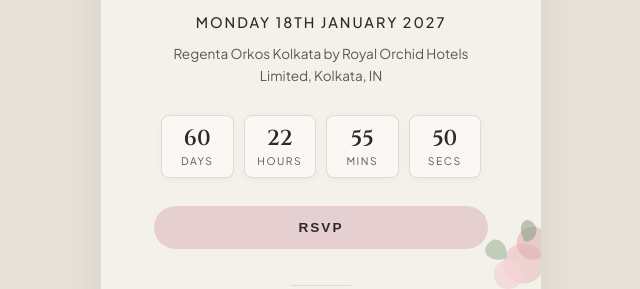
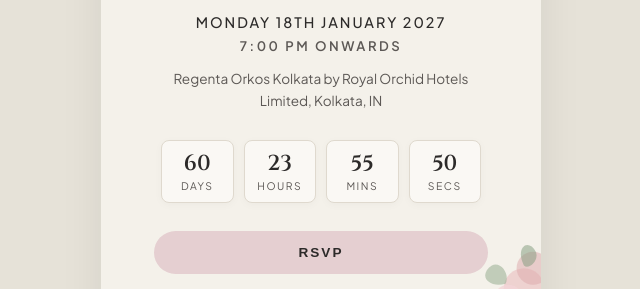
Before and after one commit to Utsav-Raut/our-wedding-invite, a plain HTML site: page index.html in a window 1280 px wide. Shown: the part 522-811 px from the top of the page, without its empty margins (319-959 px from the left). Drawn offline with Linux system fonts and the light colour scheme.

Commit message:
Adding the time of event

```diff
--- a/index.html
+++ b/index.html
@@ -130,6 +130,16 @@
             font-weight: 500;
             color: var(--text-dark);
             margin-bottom: 12px;
+        }
+
+        .wedding-time {
+            font-size: 0.82rem;
+            letter-spacing: 2.5px;
+            text-transform: uppercase;
+            font-weight: 600;
+            color: var(--text-muted);
+            margin-top: -6px;
+            margin-bottom: 14px;
         }
 
         .venue-short {
@@ -401,6 +411,7 @@
 
         <h1 class="serif-heading couple-names">SHREYA &<br>UTSAV</h1>
         <p class="wedding-date">MONDAY 18TH JANUARY 2027</p>
+        <p class="wedding-time">7:00 PM ONWARDS</p>
         <p class="venue-short">
             Regenta Orkos Kolkata by Royal Orchid Hotels Limited, Kolkata, IN
         </p>
@@ -488,7 +499,7 @@
     <div class="section">
         <h2 class="serif-heading section-title">SCHEDULE</h2>
         <p class="schedule-date">18TH JANUARY 2027</p>
-        <p class="schedule-event">Wedding</p>
+        <p class="schedule-event">Wedding • 7:00 PM Onwards</p>
         <p class="schedule-location">
             Regenta Orkos Kolkata by Royal Orchid<br>Hotels Limited
         </p>
@@ -627,7 +638,7 @@
     }
 
     // 3. Live Countdown with Post-Event Handling
-    const eventStart = new Date("2027-01-18T18:00:00+05:30").getTime();
+    const eventStart = new Date("2027-01-18T19:00:00+05:30").getTime();
     const eventEnd   = new Date("2027-01-19T02:00:00+05:30").getTime();
 
     function updateWeddingTimer() {
```
